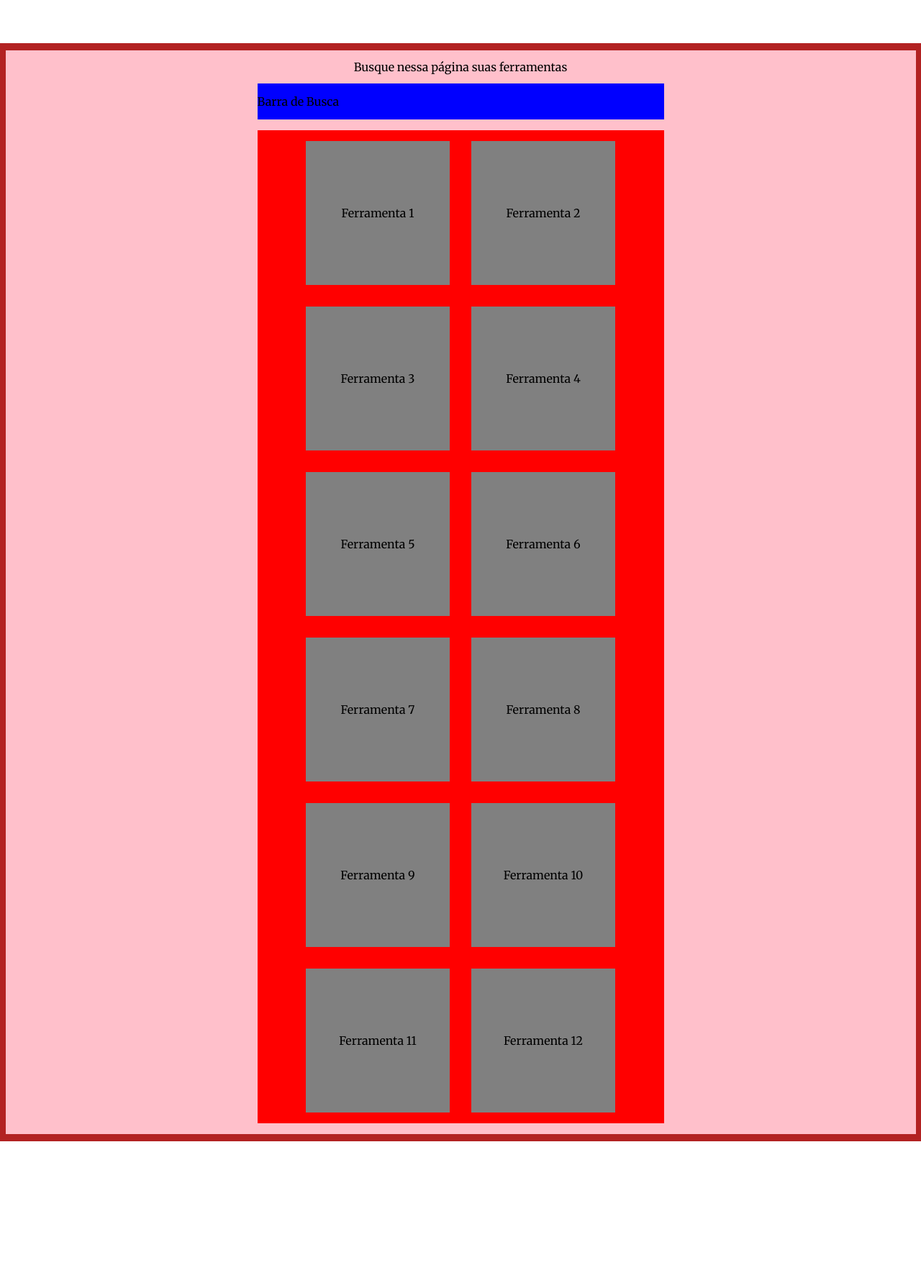
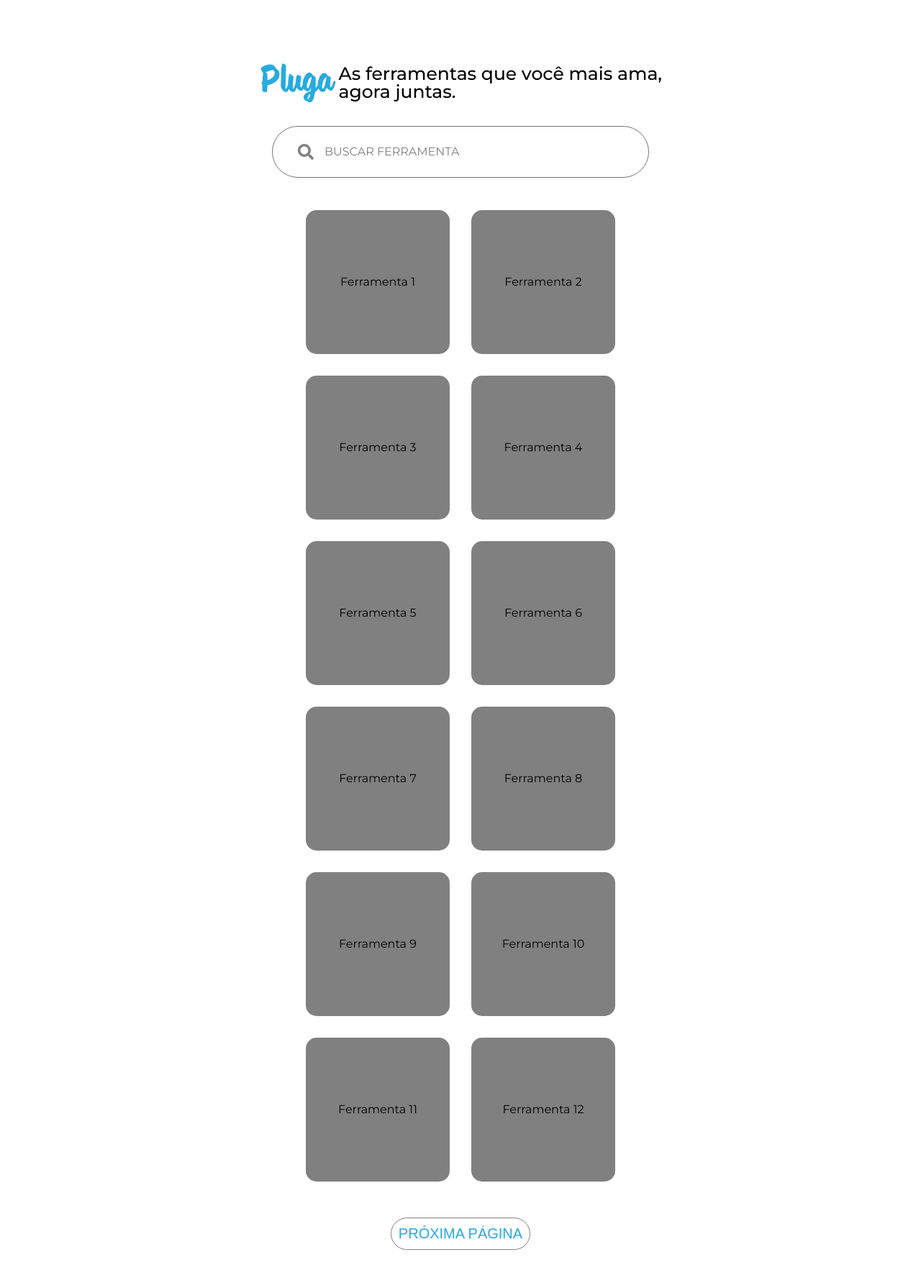
Before and after one commit to anarehder/desafio-tecnico-pluga, a React (Vite) app: page / in a window 1280 px wide. Shown: the top 1776 px of the page at 72% size. Before the commit the page ends 1646 px from the top, so only its background shows below. Built offline with nearby package versions, Linux system fonts and the light colour scheme.

Commit message:
feat: Static layout search bar and colors

```diff
--- a/package.json
+++ b/package.json
@@ -13,6 +13,7 @@
     "axios": "^1.6.2",
     "react": "^18.2.0",
     "react-dom": "^18.2.0",
+    "react-icons": "^4.12.0",
     "react-router-dom": "^6.19.0",
     "styled-components": "^6.1.1"
   },
--- a/src/App.jsx
+++ b/src/App.jsx
@@ -21,6 +21,5 @@ const AppContainer = styled.main`
   display: flex;
   justify-content: center;
   width: calc(100vw - 15px);
-  background-color: firebrick;
   padding: 10px;
 `
--- a/src/assets/styles/GlobalStyle.css
+++ b/src/assets/styles/GlobalStyle.css
@@ -1,8 +1,9 @@
 @import url('https://fonts.googleapis.com/css2?family=Roboto:ital,wght@0,100;0,300;0,400;0,500;0,700;0,900;1,100;1,300;1,400;1,500;1,700;1,900&display=swap');
 @import url('https://fonts.googleapis.com/css2?family=Merriweather:ital,wght@0,300;0,400;0,700;1,300;1,400;1,700&display=swap');
+@import url('https://fonts.googleapis.com/css2?family=Montserrat:wght@300;400;500;600&display=swap');
 
 body {
-  font-family: 'Merriweather', serif;
+  font-family: 'Montserrat', sans-serif;
   padding: 60px 0;
   display: flex;
   justify-content: center;
@@ -20,7 +21,7 @@ a:hover {
 
 h1 {
   font-weight: 500;
-  font-size: 30px;
+  font-size: 25px;
   padding: 5px 0;
 }
 
@@ -46,19 +47,21 @@ input:focus{
 }
 
 button {
-  border-radius: 5px;
+  border-radius: 50px;
   border: 0.5px solid gray;
   margin: 5px;
-  font-size: 25px;
-  padding: 0.2em 0.8em;
+  padding: 10px;
+  font-size: 20px;
   font-weight: 500;
-  background-color: #f9f9f9;
   cursor: pointer;
+  background-color: white;
+  color: #27AAE1;
   transition: border-color 0.25s;
 }
 button:hover {
-  background-color: #3231a7;
+  background-color: #27AAE1;
   color: white;
+  cursor: pointer;
 }
 button:focus,
 button:focus-visible {
--- a/src/pages/SearchToolsPage.jsx
+++ b/src/pages/SearchToolsPage.jsx
@@ -1,12 +1,20 @@
 import styled from 'styled-components';
+import logoPluga from '../assets/images/pluga.png';
+import { FaSearch } from 'react-icons/fa';
 
-function SearchTool(){
+function SearchTool() {
     return (
-        <Container>
-            Busque nessa página suas ferramentas
-            <SearchBarForm>
-                Barra de Busca
-            </SearchBarForm>
+        <ContainerSearchTools>
+            <Header>
+                <img src={logoPluga} alt={"logo Pluga"} />
+                <h1> As ferramentas que você mais ama, agora juntas. </h1>
+            </Header>
+            <SearchBarDiv style={{ color: 'gray' }}>
+                <FaSearch size={24} />
+                <SearchBarForm>
+                    BUSCAR FERRAMENTA
+                </SearchBarForm>
+            </SearchBarDiv>
             <Tools>
                 <ToolBlock>
                     Ferramenta 1
@@ -45,35 +53,54 @@ function SearchTool(){
                     Ferramenta 12
                 </ToolBlock>
             </Tools>
-        </Container>
+            <PageButton>
+                PRÓXIMA PÁGINA
+            </PageButton>
+        </ContainerSearchTools>
     )
 }
 
 export default SearchTool;
 
-const Container = styled.div`
+const ContainerSearchTools = styled.div`
   width: 100%;
   padding: 15px 350px;
   display: flex;
   flex-direction: column;
   align-items: center;
   justify-content: center;
-  background-color: pink;
-  gap: 15px;
+  gap: 30px;
+`
+
+const Header = styled.div`
+    display: flex;
+    align-items: center;
+    justify-content: space-around;
+    img {
+        width: 20%;
+    }
+`
+
+const SearchBarDiv = styled.div`
+    height: 50px;
+    width: calc(100% - 20%);
+    padding: 10px 35px;
+    display: flex;
+    align-items: center;
+    justify-content: flex-start;
+    border-radius: 50px;
+    border: 1px solid #757575;
+    gap: 15px;
 `
 
 const SearchBarForm = styled.form`
-    height: 50px;
     width: 100%;
     display: flex;
-    flex-wrap: wrap;
     align-items: center;
-    justify-content: flex-start;
-    background-color: blue;
 `
+
 const Tools = styled.div`
     padding: 15px 50px;
-    background-color: red;
     display: flex;
     flex-wrap: wrap;
     align-items: center;
@@ -88,4 +115,9 @@ const ToolBlock = styled.div`
     align-items: center;
     justify-content: center;
     background-color: gray;
+    border-radius: 15px;
 `
+
+const PageButton = styled.button`
+    padding: 10px;
+`
```
Also changed, not shown: 1 other file (tests, documents, lock files or other folders).
